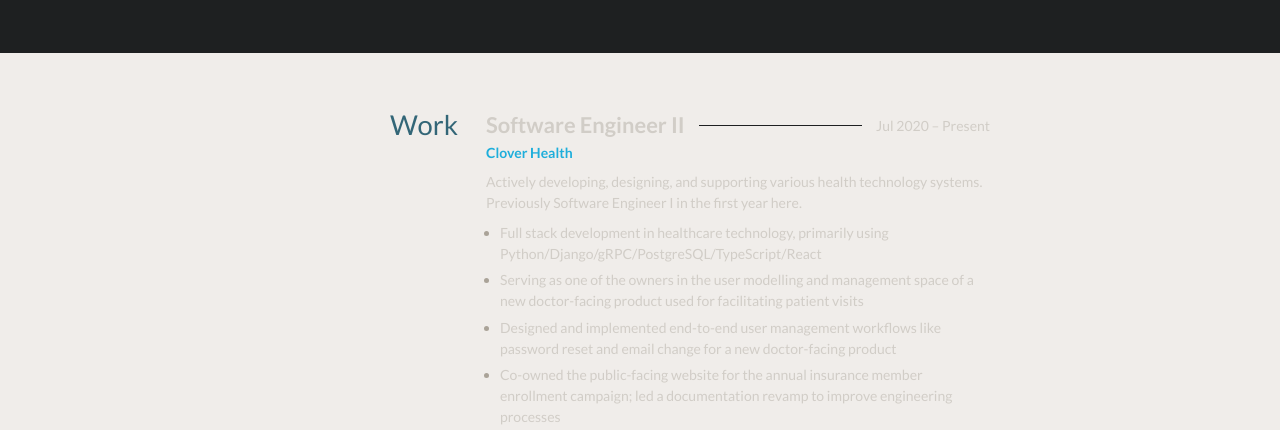
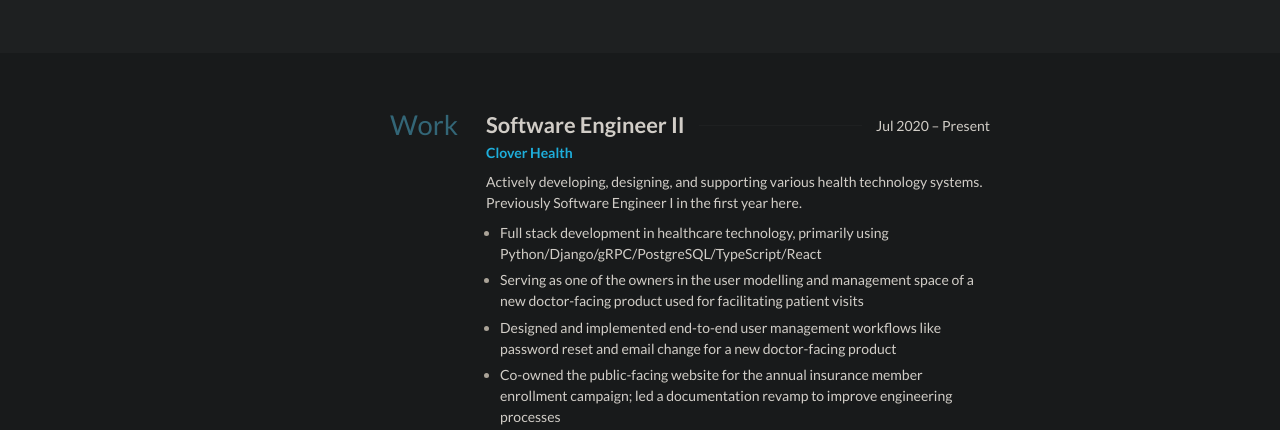
Before and after one commit to bryanchun/bryanchun.github.io, a website: page index.html in a window 1280 px wide. Shown: the part 367-797 px from the top of the page. Drawn offline with Linux system fonts and the dark colour scheme.

Commit message:
Fix dark theme background
- By fixing the custom CSS replacement script.
- Also fixed how `yq` generate the resume json.

```diff
--- a/index.html
+++ b/index.html
@@ -27,7 +27,7 @@
 
 @media (prefers-color-scheme: dark) {
   :root {
-    --color-background: #f0edea;
+    --color-background: #181a1b;
     --color-primary: #d1cdc7;
     --color-secondary: #aaa398;
     --color-muted: #1e2021;
```
Also changed, not shown: 1 other file.
